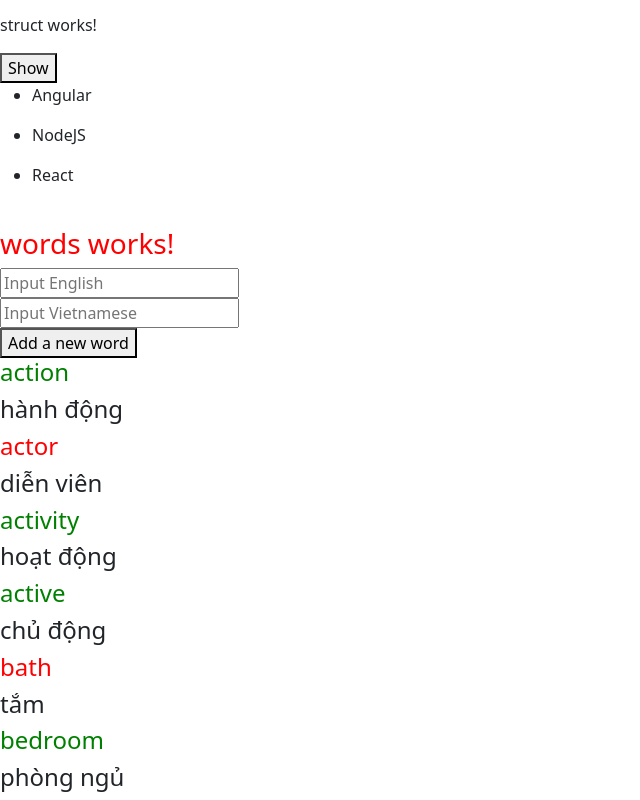
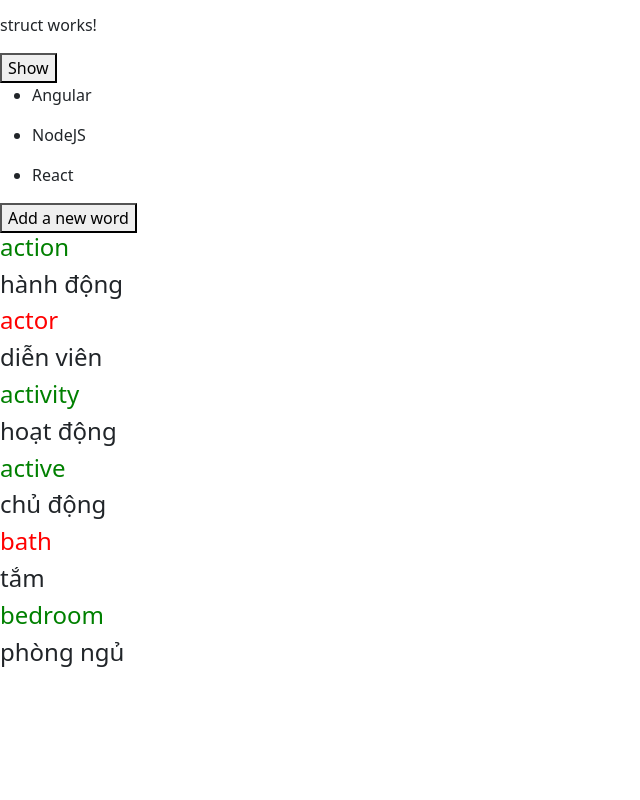
Before and after one commit to AlbertHoang/AngularLearning, an Angular app: page / in a window 1280 px wide. Shown: the part 738-1538 px from the top of the page, without its empty margins (0-640 px from the left). After the commit the page ends 1412 px from the top, so only its background shows below. Built offline with nearby package versions, Linux system fonts and the light colour scheme.

Commit message:
Hidden form

```diff
--- a/src/app/words/words.component.html
+++ b/src/app/words/words.component.html
@@ -1,11 +1,13 @@
+<div *ngIf="isShowForm">
 <br>
-<h3 [style.color]="'red'">words works!</h3>
+<h3 [style.color]="'red'">words form works!</h3>
 <input placeholder="Input English" [(ngModel)]="newEn">
 <br>
 <input placeholder="Input Vietnamese" [(ngModel)]="newVn">
 <br>
 <button (click)="addWord();">Add a new word</button>
-
+</div>
+<button (click)="isShowForm = true" *ngIf="!isShowForm">Add a new word</button>
 <!-- ngFor -->
 <div *ngFor="let word of arrWords">
     <h4 [ngStyle]="{color: word.memorized ? 'green' : 'red'}">
--- a/src/app/words/words.component.ts
+++ b/src/app/words/words.component.ts
@@ -8,6 +8,7 @@
 export class WordsComponent implements OnInit {
   newEn = '';
   newVn = '';
+  isShowForm = false;
 
   arrWords = [
     { id: 1, en: 'action', vn: 'hành động', memorized: true },
@@ -30,5 +31,6 @@
     });
     this.newEn = '';
     this.newVn = '';
+    this.isShowForm = false;
   }
 }
```
